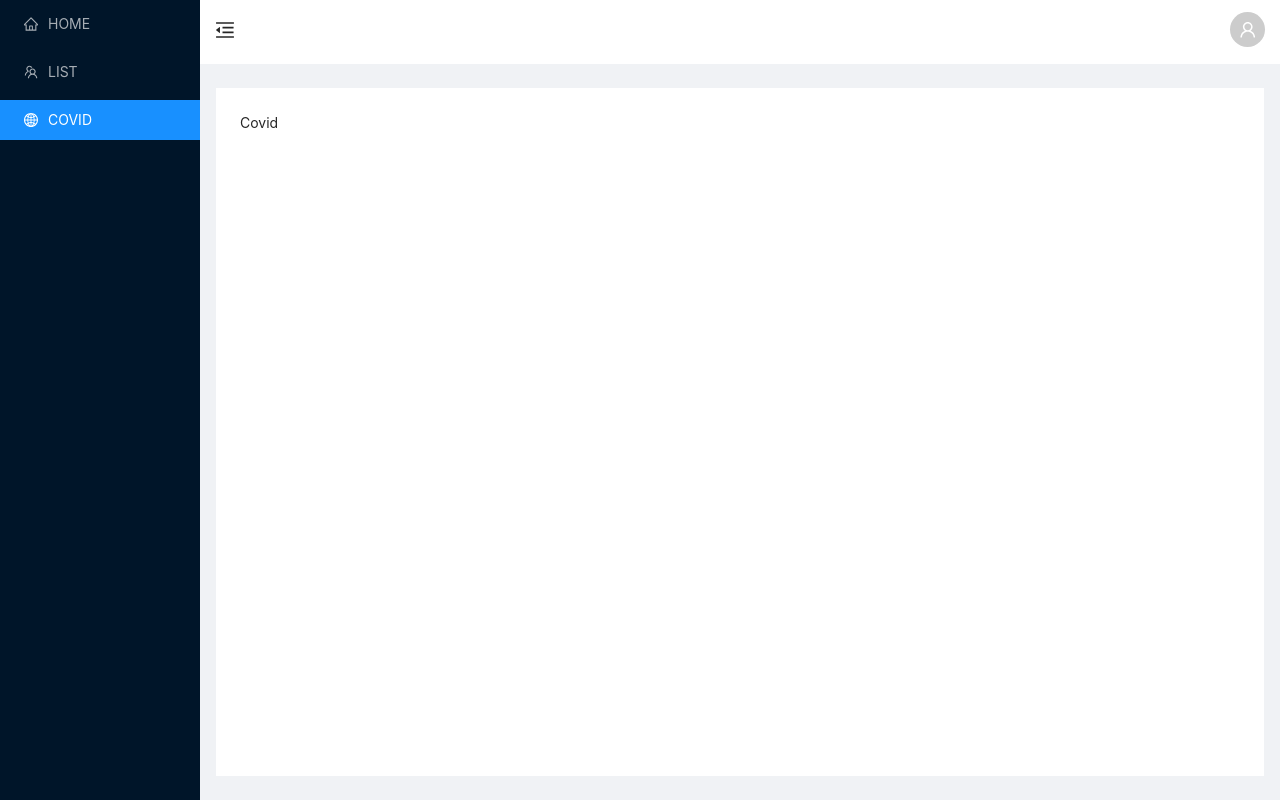
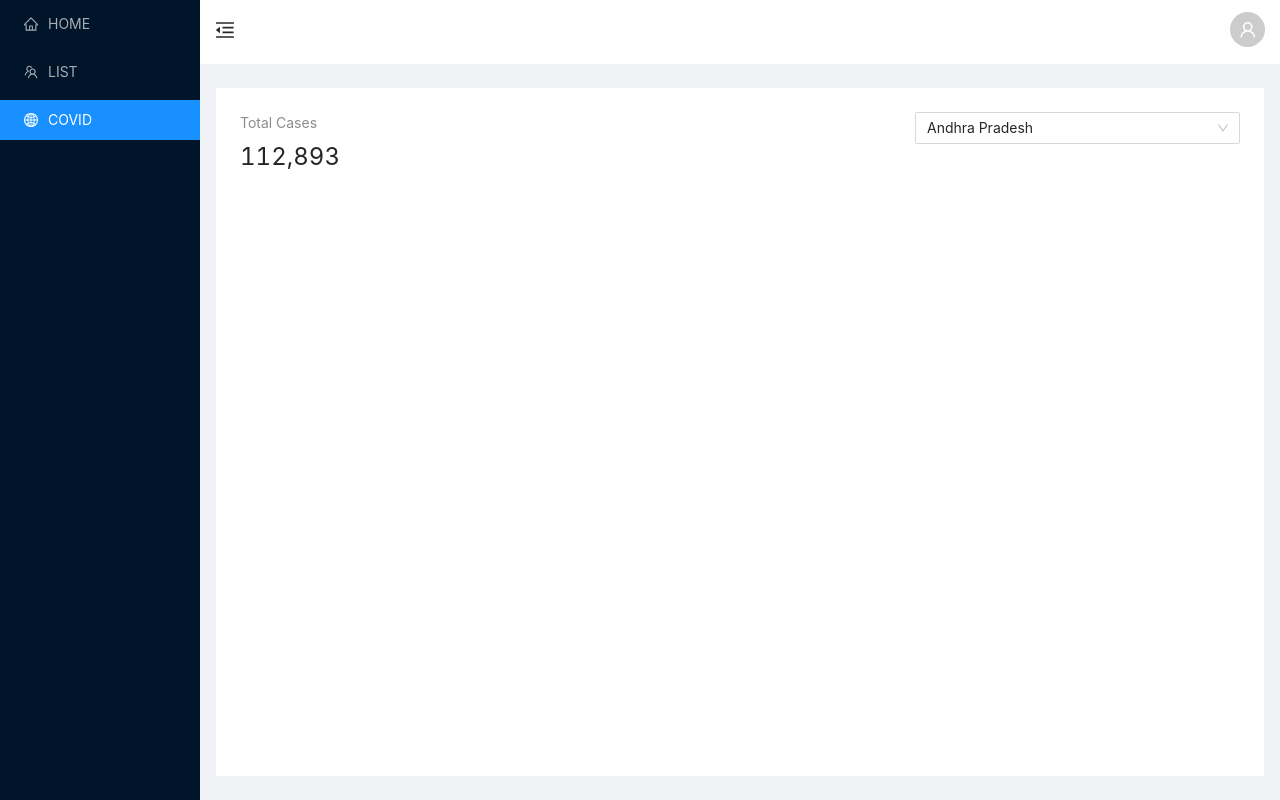
Before and after one commit to dhruv-growexxer/dashboard, a React (Create React App) app: page /covid in a window 1280 px wide. Built offline with nearby package versions, Linux system fonts and the light colour scheme.

Commit message:
covid dashboard added

```diff
--- a/package.json
+++ b/package.json
@@ -12,8 +12,10 @@
     "react-redux": "^7.2.8",
     "react-router-dom": "^6.3.0",
     "react-scripts": "5.0.1",
+    "recharts": "^2.1.9",
     "redux": "^4.1.2",
     "redux-thunk": "^2.4.1",
+    "styled-components": "^5.3.5",
     "uuid": "^8.3.2",
     "web-vitals": "^2.1.4"
   },
--- a/public/index.html
+++ b/public/index.html
@@ -24,7 +24,7 @@
       work correctly both with client-side routing and a non-root public URL.
       Learn how to configure a non-root public URL by running `npm run build`.
     -->
-    <title>React App</title>
+    <title>Dashboard</title>
   </head>
   <body>
     <noscript>You need to enable JavaScript to run this app.</noscript>
--- /dev/null
+++ b/src/pages/Covid/constants.js
@@ -0,0 +1,63 @@
+import { Row, Select, Space } from "antd";
+import styled from "styled-components";
+
+export const PERIOD_OPTIONS = [
+  {
+    label: "Andhra Pradesh",
+    value: "AP",
+  },
+  {
+    label: "Arunachal Pradesh",
+    value: "AR",
+  },
+  {
+    label: "Assam",
+    value: "AS",
+  },
+  {
+    label: "Bihar",
+    value: "BR",
+  },
+  {
+    label: "Chhattisgarh",
+    value: "CG",
+  },
+  {
+    label: "Goa",
+    value: "GA",
+  },
+  {
+    label: "Gujarat",
+    value: "GJ",
+  },
+  {
+    label: "Haryana",
+    value: "HR",
+  },
+  {
+    label: "Himachal Pradesh",
+    value: "HP",
+  },
+  {
+    label: "Jammu and Kashmir",
+    value: "JK",
+  },
+  {
+    label: "Jharkhand",
+    value: "JH",
+  },
+  {
+    label: "Karnataka",
+    value: "KA",
+  },
+];
+
+export const PeriodDropDown = styled(Select)`
+  width: 30%;
+  float: right;
+  min-width: 325px;
+  @media screen and (max-width: 500px) {
+    max-width: 325px;
+    min-width: initial;
+  }
+`;
--- a/src/pages/Covid/index.js
+++ b/src/pages/Covid/index.js
@@ -1,19 +1,65 @@
-import React, { useState } from 'react'
-import { Content } from 'antd/lib/layout/layout'
+import React, { useState } from "react";
+
+import { Content } from "antd/lib/layout/layout";
+import { Col, Row, Select, Statistic } from "antd";
+import { PeriodDropDown, PERIOD_OPTIONS } from "./constants";
+
+import {
+  LineChart,
+  Line,
+  XAxis,
+  YAxis,
+  CartesianGrid,
+  Tooltip,
+  Legend,
+  ResponsiveContainer,
+  AreaChart,
+  Area,
+  BarChart,
+  Bar,
+} from "recharts";
+const { Option } = Select;
 
 const Covid = () => {
+  const [period, setPeriod] = useState(PERIOD_OPTIONS[0].value);
+
+  const pdata = [
+    {
+      name: period,
+      value: "value from api",
+    },
+  ];
+  console.log(period, "current peroid");
+
+  const onPeriodChange = (period) => {
+    console.log(period, "period from onPeriodChange");
+    setPeriod(period);
+  };
+
   return (
     <Content
-      className='site-layout-background'
+      className="site-layout-background"
       style={{
-        margin: '24px 16px',
+        margin: "24px 16px",
         padding: 24,
         minHeight: 280,
       }}
     >
-      Covid
+      <Row gutter={16}>
+        <Col span={12}>
+          <Statistic title="Total Cases" value={112893} />
+        </Col>
+        <Col span={12}>
+          <PeriodDropDown
+            placeholder="Period"
+            onChange={onPeriodChange}
+            options={PERIOD_OPTIONS}
+            value={period}
+          />
+        </Col>
+      </Row>
     </Content>
-  )
-}
+  );
+};
 
-export default Covid
+export default Covid;
--- a/src/pages/List/index.js
+++ b/src/pages/List/index.js
@@ -16,11 +16,11 @@ const List = () => {
   const dispatch = useDispatch();
   const deleteUserComponenet = bindActionCreators(deleteUser, dispatch);
   const columns = [
-    // {
-    //   title: "Id",
-    //   dataIndex: "id",
-    //   key: "id",
-    // },
+    {
+      title: "Id",
+      dataIndex: "id",
+      key: "id",
+    },
     {
       title: "Name",
       dataIndex: "name",
@@ -72,6 +72,11 @@ const List = () => {
         }}
       >
         <Table
+          style={{
+            "white-space": "nowrap",
+            overflow: "hidden",
+            "text-overflow": "ellipsis",
+          }}
           columns={columns}
           dataSource={users}
           rowKey={(user) => user.id}
```
Also changed, not shown: 1 other file (tests, documents, lock files or other folders).
